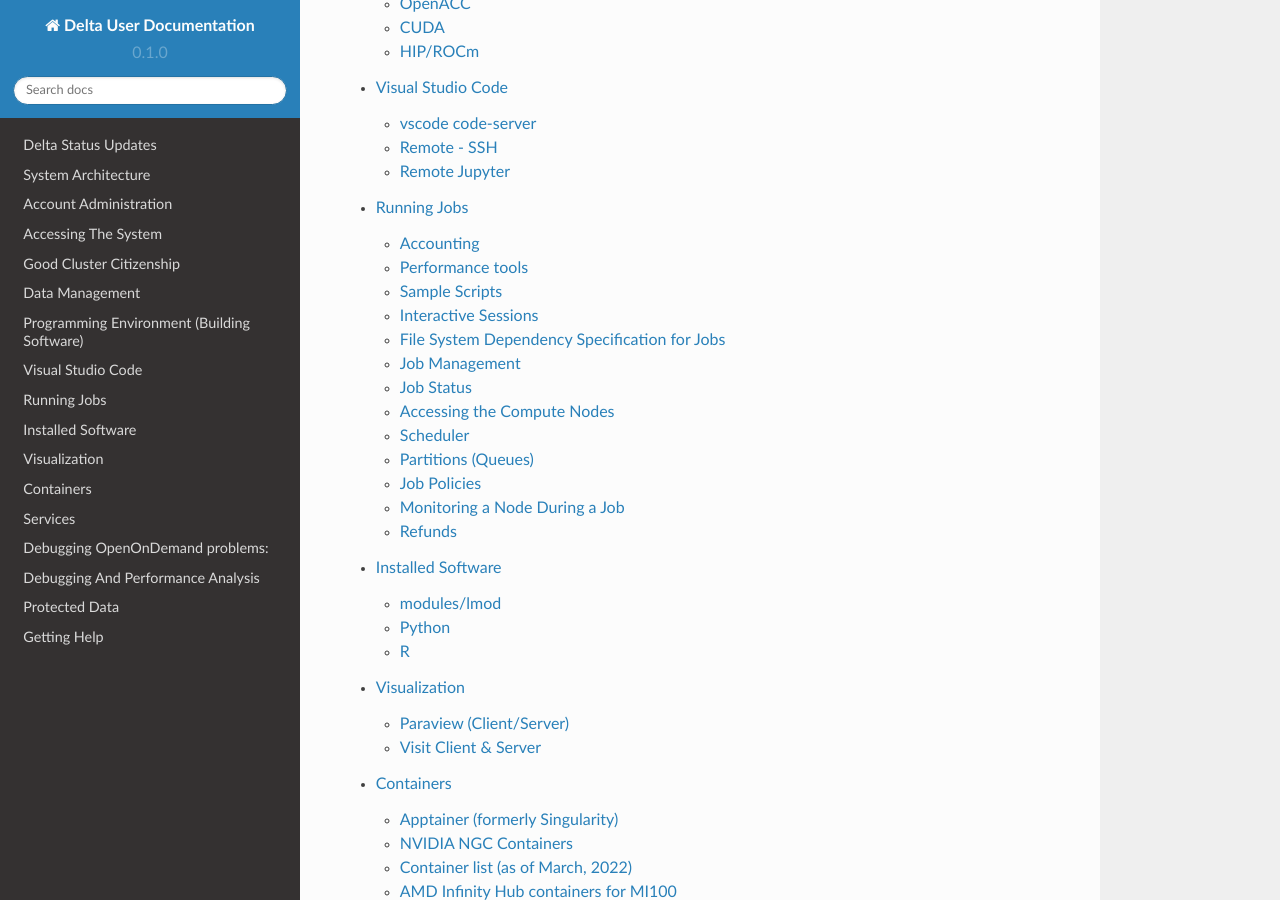
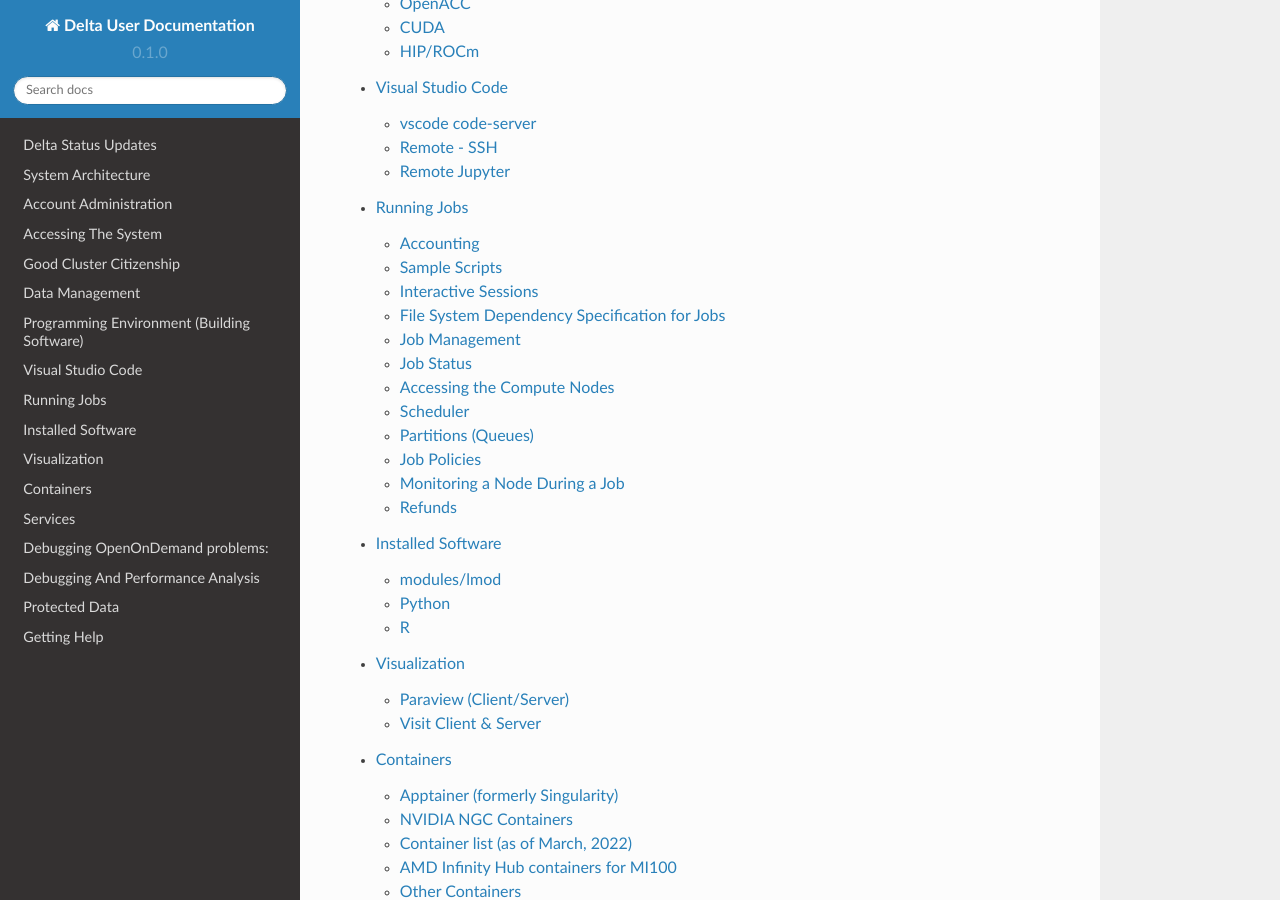
Before and after one commit to ncsa/Delta_doc, a Sphinx documentation site: the page built from docs/source/index.rst, in a window 1280 px wide and 900 px high, scrolled down 2416 px. Built offline with Sphinx 7.4.7 and the Read the Docs theme 2.0.0, drawn with Linux system fonts in a browser that asks for light colours; pages that are not in the unit, such as notebooks, are missing from menus.

Commit message:
removed Performance tools callout section
can't figure it out, just delete !

```diff
--- a/docs/source/running_jobs/index.rst
+++ b/docs/source/running_jobs/index.rst
@@ -135,13 +135,7 @@ project. Example usage:
                            Example:2023-01-03-01:23:21)
      --detail              detail output, per-job [svchydroswmanage@hydrol1 scripts]$
 
-Performance tools
------------------
 
-.. toctree::
-   :maxdepth: 2
-
-   debug_perf/index
 
 Sample Scripts
 -------------------------
```
